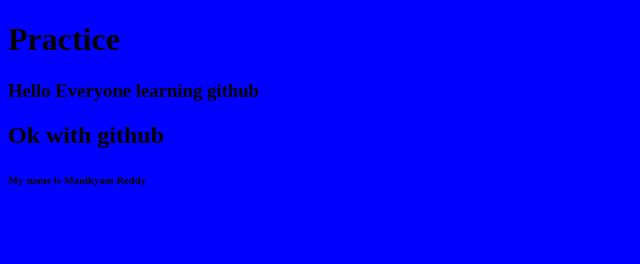
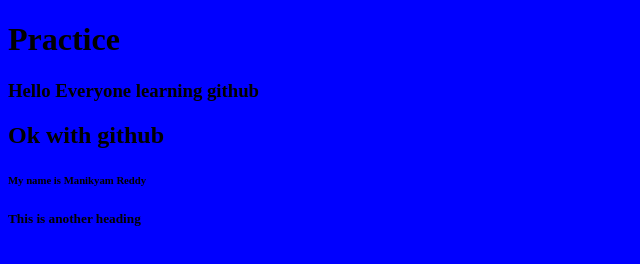
Before and after one commit to manikyamreddy735/Github_practice, a plain HTML site: page index.html in a window 1280 px wide. Shown: the whole page, without its empty margins (0-640 px from the left). Drawn offline with Linux system fonts and the light colour scheme.

Commit message:
Added another heading

```diff
--- a/index.html
+++ b/index.html
@@ -11,6 +11,7 @@
     <h3>Hello Everyone learning github</h3>
     <h2> Ok with github</h2>
     <h6>My name is Manikyam Reddy</h6>
+    <h5>This is another heading</h5>
     <script src="script.js"></script>
 </body>
 </html>
```
